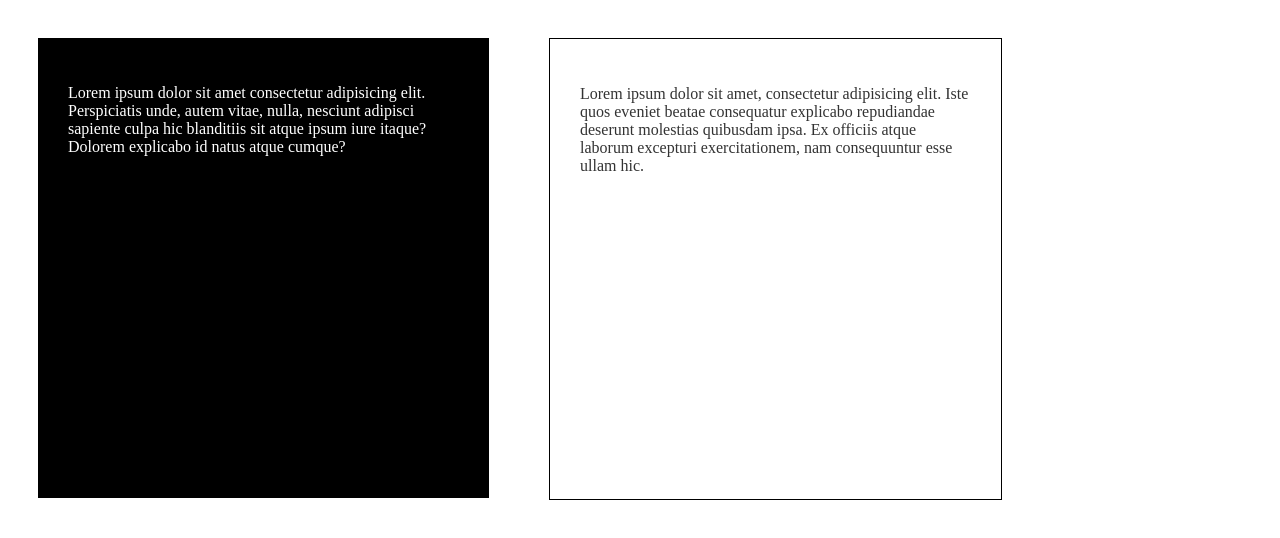
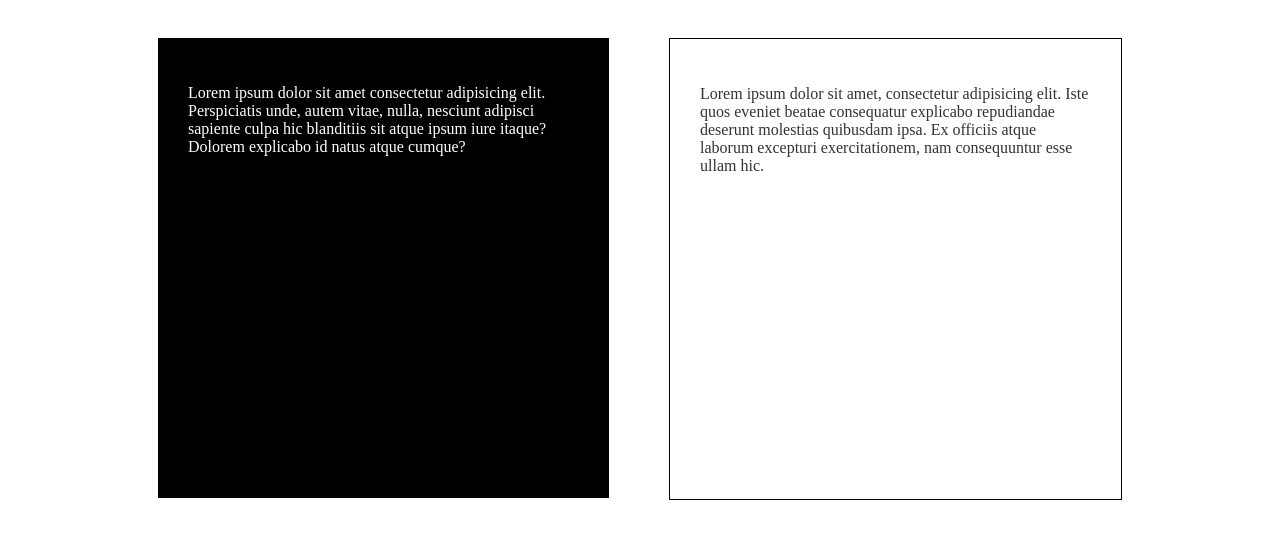
Before and after one commit to Izabel-Mattos/Senai, a plain HTML site: page Espacamento/index.html in a window 1280 px wide. Drawn offline with Linux system fonts and the light colour scheme.

Commit message:
max width

```diff
--- a/Espacamento/style.css
+++ b/Espacamento/style.css
@@ -17,9 +17,6 @@
 
 .container{
   max-width:1024px;
-  height: 0 auto;
+  margin: 0 auto;
   display: flex;
-
-
-
 }
```
Also changed, not shown: index.html (+1 -1 lines).
